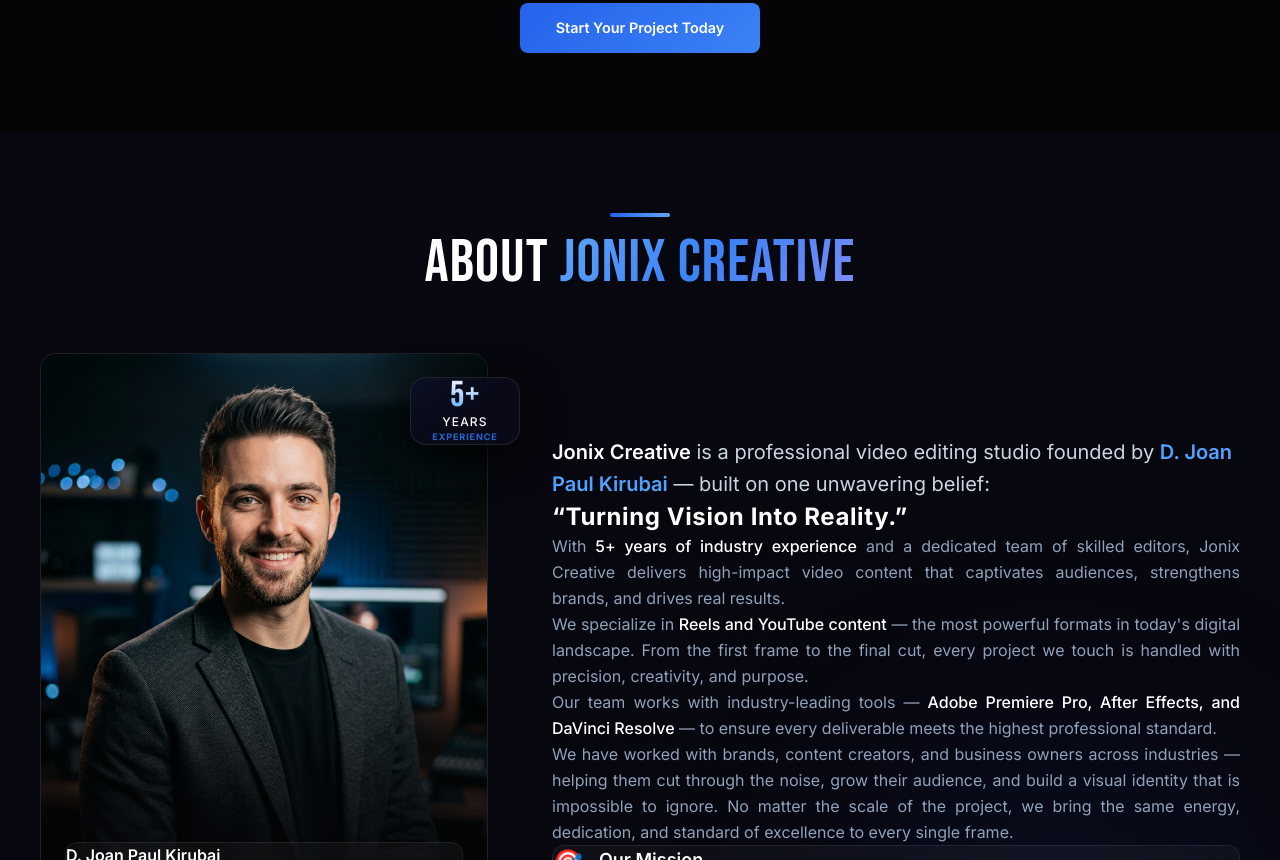
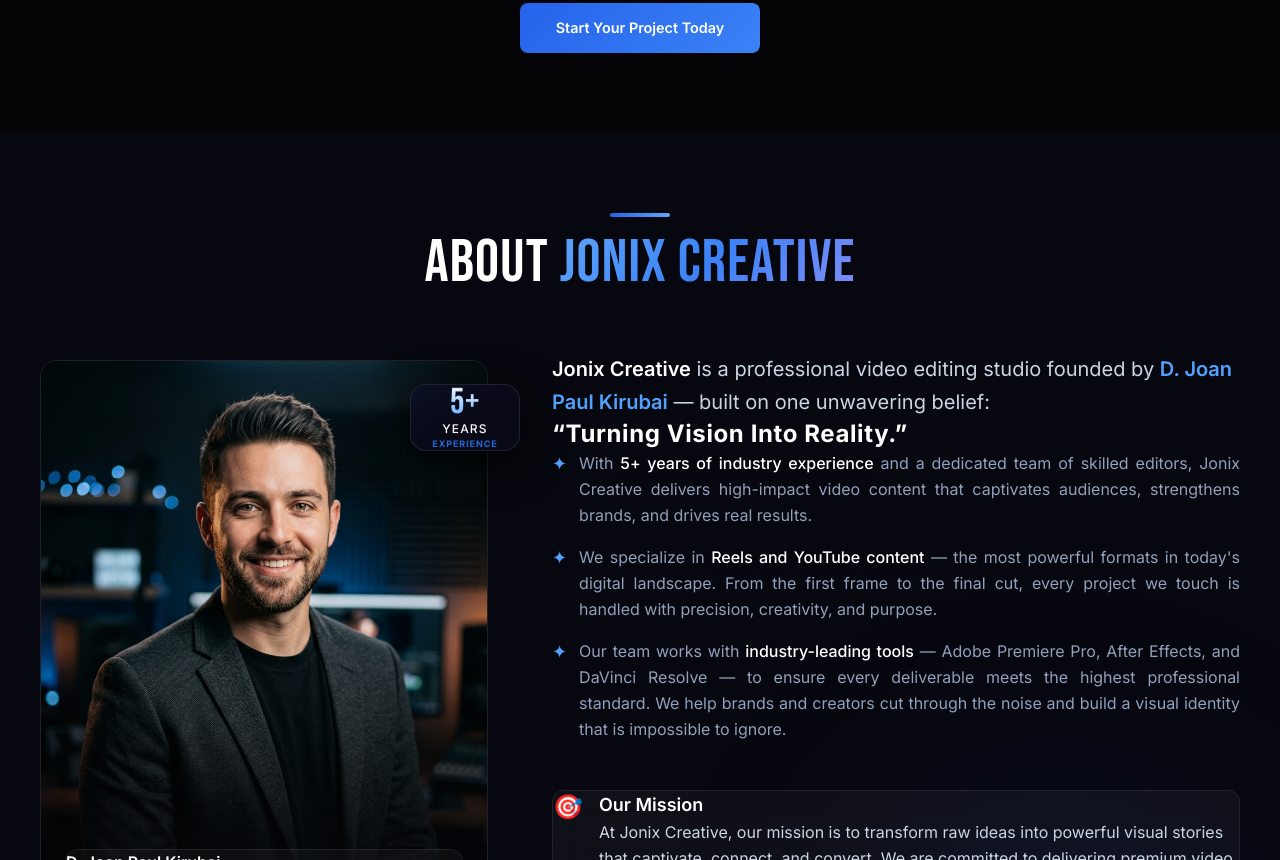
Before and after one commit to anbumanik/JonixCreative, a Next.js app: page / in a window 1280 px wide. Shown: the part 1940-2800 px from the top of the page. Built offline with nearby package versions, Linux system fonts and the light colour scheme; no server answers; the database is empty.

Commit message:
Update: spacing mission text footer portfolio title remove hero bg video local video

```diff
--- a/components/AboutSection.tsx
+++ b/components/AboutSection.tsx
@@ -178,7 +178,7 @@
               </motion.div>
 
               {/* Stats Block aligned to image width */}
-              <div className="w-full mt-4">
+              <div className="w-full mt-8" style={{ marginTop: '2rem' }}>
                 {STATS.map((stat) => (
                   <StatCard key={stat.label} stat={stat} inView={inView} />
                 ))}
@@ -206,32 +206,43 @@
               </div>
 
               <div className="relative text-slate-400 leading-relaxed text-sm sm:text-base transition-all duration-300">
-                <div className="space-y-4 text-justify">
+                <ul className="text-justify" style={{ display: 'flex', flexDirection: 'column', gap: '1rem' }}>
+                  <li className="flex items-start gap-3">
+                    <span className="text-blue-400 mt-0.5 shrink-0 text-lg">✦</span>
                     <p>
                       With <span className="text-white font-medium drop-shadow-md">5+ years of industry experience</span> and a dedicated team of skilled editors, Jonix Creative delivers high-impact video content that captivates audiences, strengthens brands, and drives real results.
                     </p>
+                  </li>
+                  <li className="flex items-start gap-3">
+                    <span className="text-blue-400 mt-0.5 shrink-0 text-lg">✦</span>
                     <p>
                       We specialize in <span className="text-white font-medium drop-shadow-md">Reels and YouTube content</span> — the most powerful formats in today&apos;s digital landscape. From the first frame to the final cut, every project we touch is handled with precision, creativity, and purpose.
                     </p>
+                  </li>
+                  <li className="flex items-start gap-3">
+                    <span className="text-blue-400 mt-0.5 shrink-0 text-lg">✦</span>
                     <p>
-                    Our team works with industry-leading tools — <span className="text-white font-medium drop-shadow-md">Adobe Premiere Pro, After Effects, and DaVinci Resolve</span> — to ensure every deliverable meets the highest professional standard.
+                      Our team works with <span className="text-white font-medium drop-shadow-md">industry-leading tools</span> — Adobe Premiere Pro, After Effects, and DaVinci Resolve — to ensure every deliverable meets the highest professional standard. We help brands and creators cut through the noise and build a visual identity that is impossible to ignore.
                     </p>
-                  <p>
-                    We have worked with brands, content creators, and business owners across industries — helping them cut through the noise, grow their audience, and build a visual identity that is impossible to ignore. No matter the scale of the project, we bring the same energy, dedication, and standard of excellence to every single frame.
-                  </p>
-                </div>
+                  </li>
+                </ul>
               </div>
             </div>
 
             {/* Mission Callout */}
-            <div className="p-5 rounded-xl glass border border-blue-500/20 bg-blue-950/10 hover:border-blue-500/30 transition-all card-hover mt-6">
+            <div className="p-5 rounded-xl glass border border-blue-500/20 bg-blue-950/10 hover:border-blue-500/30 transition-all card-hover" style={{ marginTop: '3rem' }}>
               <div className="flex items-start gap-4">
                 <span className="text-2xl shrink-0 mt-1">🎯</span>
                 <div>
-                  <h4 className="text-white font-semibold mb-1 text-base sm:text-lg">Our Mission</h4>
-                  <p className="text-slate-300 text-sm sm:text-base leading-relaxed">
-                    At Jonix Creative, your vision is not just our brief — <span className="text-blue-400 font-medium">it is our mission</span>.
+                  <h4 className="text-white font-semibold mb-3 text-base sm:text-lg">Our Mission</h4>
+                  <div className="space-y-4 text-slate-300 text-sm sm:text-base leading-relaxed">
+                    <p>
+                      At Jonix Creative, our mission is to transform raw ideas into powerful visual stories that captivate, connect, and convert. We are committed to delivering premium video content — crafted with precision, fueled by creativity, and driven by a relentless pursuit of excellence.
                     </p>
+                    <p>
+                      We exist to serve the brands ready to stand out, the creators ready to scale, and the businesses ready to be seen. Through world-class editing, cinematic storytelling, and a deeply collaborative approach, we don't just meet our clients' expectations — we exceed them, every single time.
+                    </p>
+                  </div>
                 </div>
               </div>
             </div>
--- a/components/Footer.tsx
+++ b/components/Footer.tsx
@@ -14,8 +14,8 @@
 ];
 
 const TRENDING = [
-  'Reels Editing', 'YouTube Editing', 'Corporate Videos',
-  'Podcast Editing', 'Motion Graphics', 'Color Grading',
+  'Instagram Reels Editing', 'YouTube Video Editing',
+  'Corporate Video Editing', 'Montages',
 ];
 
 const Footer = () => {
@@ -31,7 +31,7 @@
       {/* Ambient glow */}
       <div className="absolute -top-20 left-1/2 -translate-x-1/2 w-[35vw] h-[15vw] min-w-[18rem] aspect-video bg-blue-600/4 rounded-full blur-[80px] pointer-events-none" />
 
-      <div className="w-full max-w-400 mx-auto px-6 lg:px-8">
+      <div className="w-full max-w-400 mx-auto" style={{ paddingLeft: '1.5rem', paddingRight: '1.5rem' }}>
 
         {/* ── Top section ── */}
         <div
--- a/components/HeroSection.tsx
+++ b/components/HeroSection.tsx
@@ -93,21 +93,8 @@
       id="home"
       className="relative min-h-screen flex flex-col items-center justify-center overflow-hidden"
     >
-      {/* ── Background video ── */}
-      <video
-        autoPlay
-        muted
-        loop
-        playsInline
-        className="absolute inset-0 w-full h-full object-cover z-0"
-        style={{ opacity: 0.35 }}
-      >
-        <source src="https://assets.mixkit.co/videos/preview/mixkit-editing-raw-footage-on-computer-4852-large.mp4" type="video/mp4" />
-        <source src="https://assets.mixkit.co/videos/preview/mixkit-aerial-view-of-city-traffic-at-night-11-large.mp4" type="video/mp4" />
-      </video>
 
-      {/* Dark overlay over video */}
-      <div className="absolute inset-0 bg-[#050508]/70 z-0" />
+
 
       {/* ── Animated orbs on top of video ── */}
       <motion.div
--- a/components/IntroVideoSection.tsx
+++ b/components/IntroVideoSection.tsx
@@ -71,7 +71,7 @@
             <div className="aspect-video bg-black flex items-center justify-center">
               <video
                 ref={videoRef}
-                src="https://ik.imagekit.io/g1241mexj/WhatsApp%20Video%202026-06-09%20at%2012.23.34%20AM.mp4"
+                src="/videos/joan.mp4"
                 className="w-full h-full max-h-full"
                 loop
                 playsInline
--- a/components/PortfolioSection.tsx
+++ b/components/PortfolioSection.tsx
@@ -107,7 +107,7 @@
         >
           <div className="section-divider" />
           <h2 className="font-display text-4xl sm:text-5xl md:text-6xl text-white mt-4">
-            Featured <span className="gradient-text">Portfolio</span>
+            Recent <span className="gradient-text">Works</span>
           </h2>
         </motion.div>
 
--- a/components/ServicesSection.tsx
+++ b/components/ServicesSection.tsx
@@ -42,7 +42,8 @@
       viewport={{ once: true }}
       transition={{ duration: 0.5, delay: index * 0.08 }}
       whileHover={{ y: -8 }}
-      className="group relative p-6 pb-10 rounded-2xl glass border border-white/8 hover:border-blue-500/30 transition-all duration-300"
+      className="group relative pr-7 py-7 pb-11 rounded-2xl glass border border-white/8 hover:border-blue-500/30 transition-all duration-300"
+      style={{ paddingLeft: '2.25rem' }}
     >
       {/* Hover glow background */}
       <div className="absolute inset-0 bg-linear-to-br from-blue-600/0 to-blue-600/0 group-hover:from-blue-600/5 group-hover:to-blue-400/5 transition-all duration-500 rounded-2xl overflow-hidden" />
@@ -84,7 +85,7 @@
       {/* Background decoration */}
       <div className="absolute top-1/2 right-0 w-[30vw] h-[30vw] min-w-[15rem] aspect-square bg-indigo-900/10 rounded-full blur-[100px] pointer-events-none" />
 
-      <div className="w-full max-w-400 mx-auto">
+      <div className="w-full max-w-400 mx-auto px-6">
         {/* Header */}
         <motion.div
           initial={{ opacity: 0, y: 30 }}
```
Also changed, not shown: 1 other file (tests, documents, lock files or other folders). Lines whose indentation alone changed are shown as unchanged.
